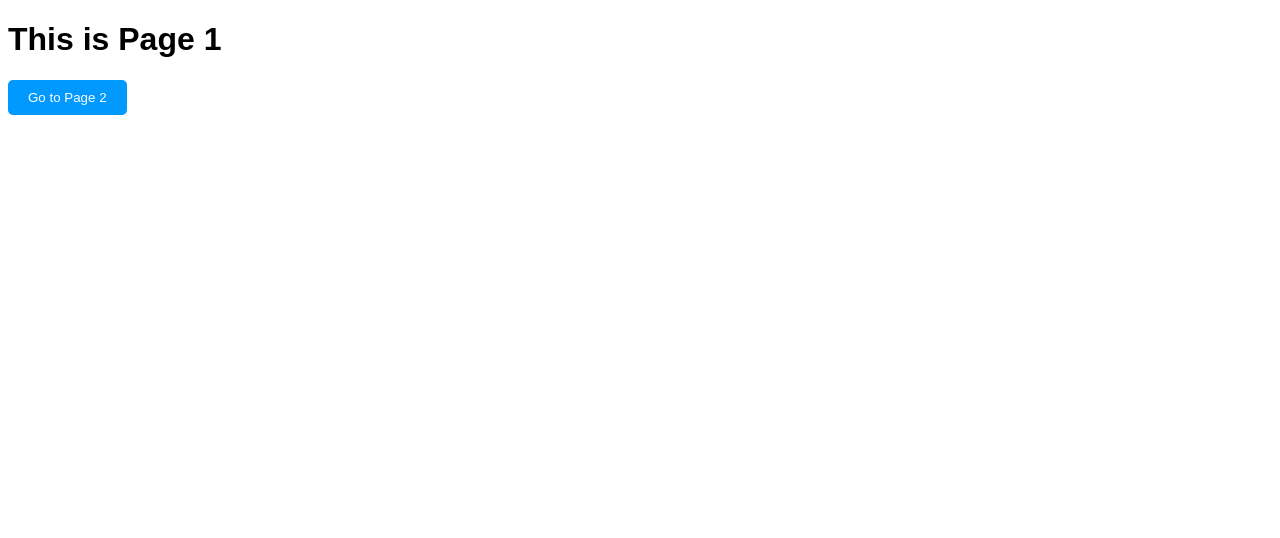
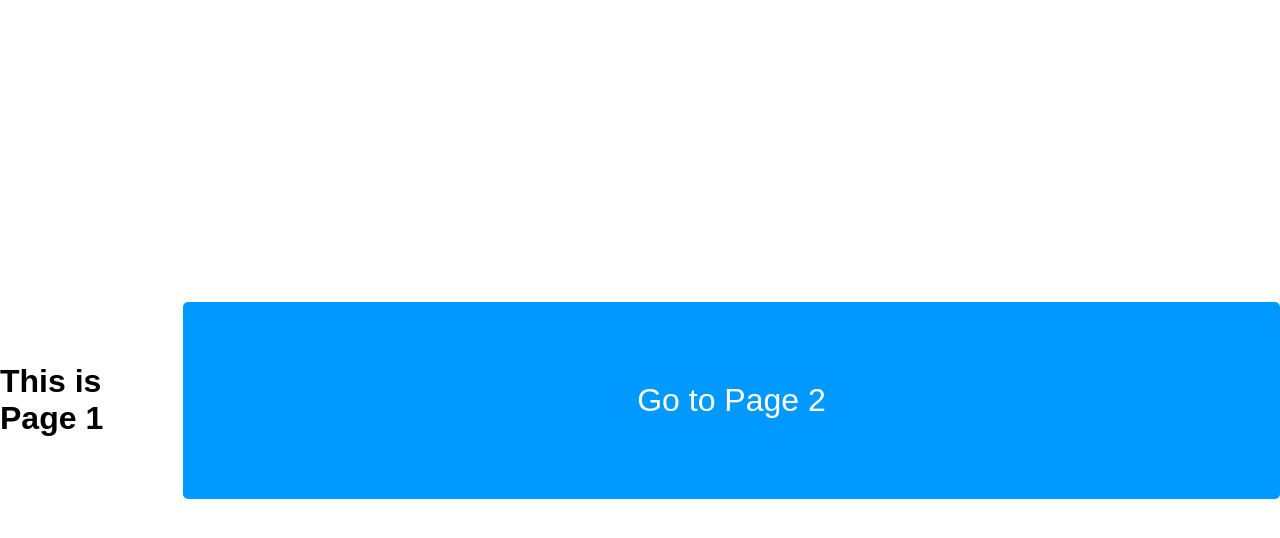
Before and after one commit to riyanpratamap/navigation-clone, a plain HTML site: page index.html in a window 1280 px wide. Drawn offline with Linux system fonts and the light colour scheme.

Commit message:
Restyling button

```diff
--- a/style.css
+++ b/style.css
@@ -1,14 +1,22 @@
 body {
   font-family: Arial, sans-serif;
+  margin: 0;
+  padding: 0;
+  display: flex;
+  justify-content: center;
+  align-items: center;
+  height: 100vh;
 }
 
 button {
-    padding: 10px 20px;
+  width: 100%;  /* Full-width */
+  padding: 80px 0;  /* Large padding for height */
   background-color: #0099ff;
   color: white;
   border: none;
   border-radius: 5px;
   cursor: pointer;
+  font-size: 2em;  /* Larger font size */
 }
 
 button:hover {
```
Lines whose indentation alone changed are shown as unchanged.
